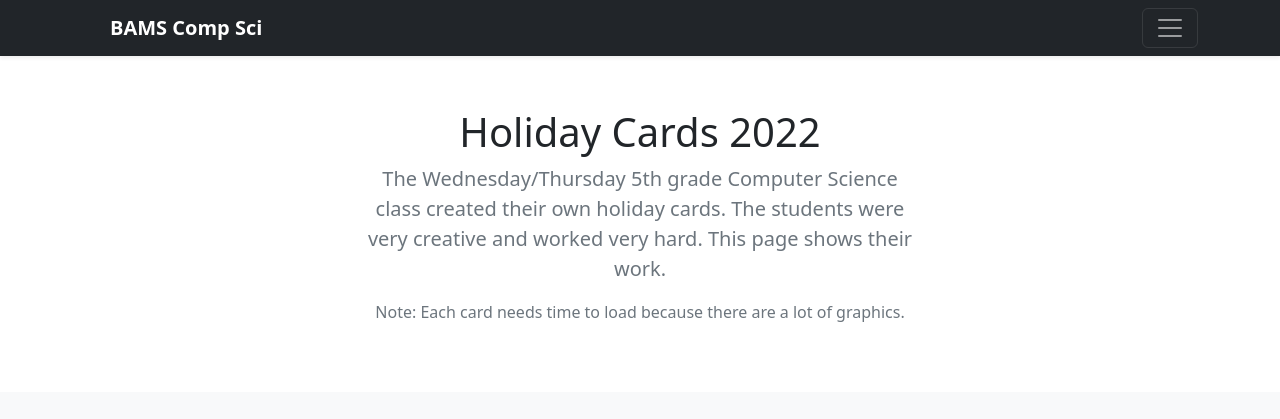
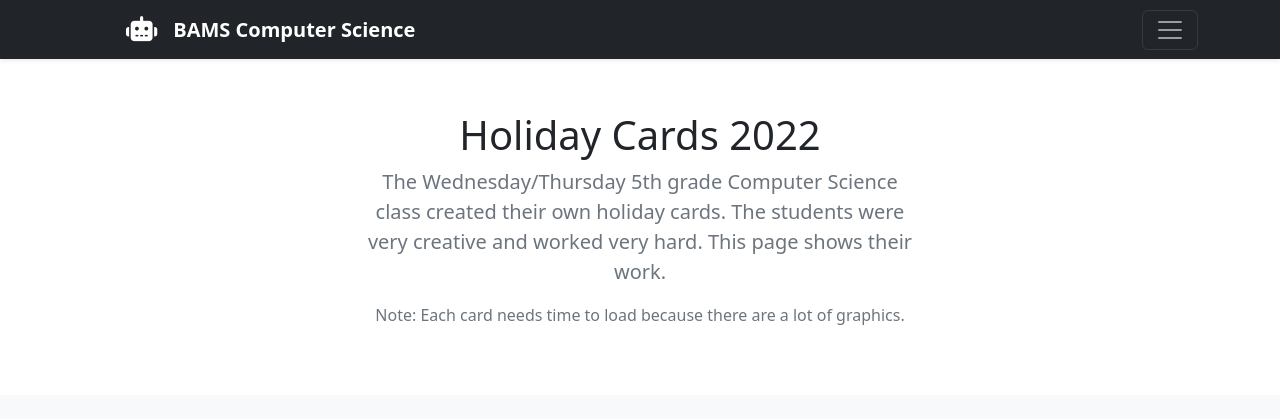
Before and after one commit to BAMS-COMP-SCI-INC/holiday-cards-fifth-grade, a plain HTML site: page index.html in a window 1280 px wide. Shown: the top 419 px of the page. Drawn offline with nearby package versions, Linux system fonts and the light colour scheme.

Commit message:
changed copy on nav bar

```diff
--- a/index.html
+++ b/index.html
@@ -97,7 +97,8 @@
               /> -->
               <!-- <circle cx="12" cy="13" r="4" /> -->
             </svg>
-            <strong>BAMS Comp Sci</strong>
+            <i class="fas fa-robot fa-lg p-3"></i>
+            <strong>BAMS Computer Science</strong>
           </a>
           <button
             class="navbar-toggler"
```
